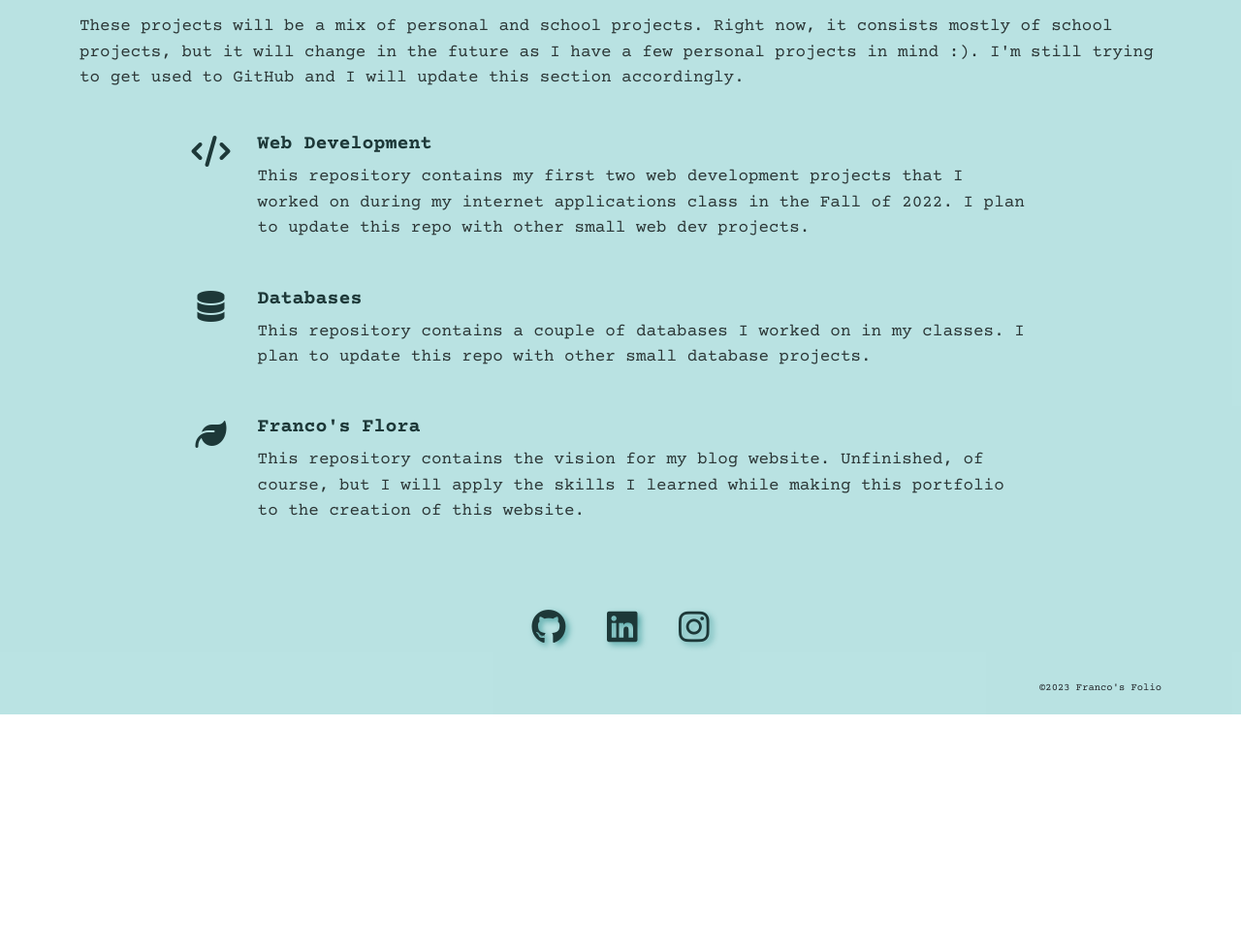
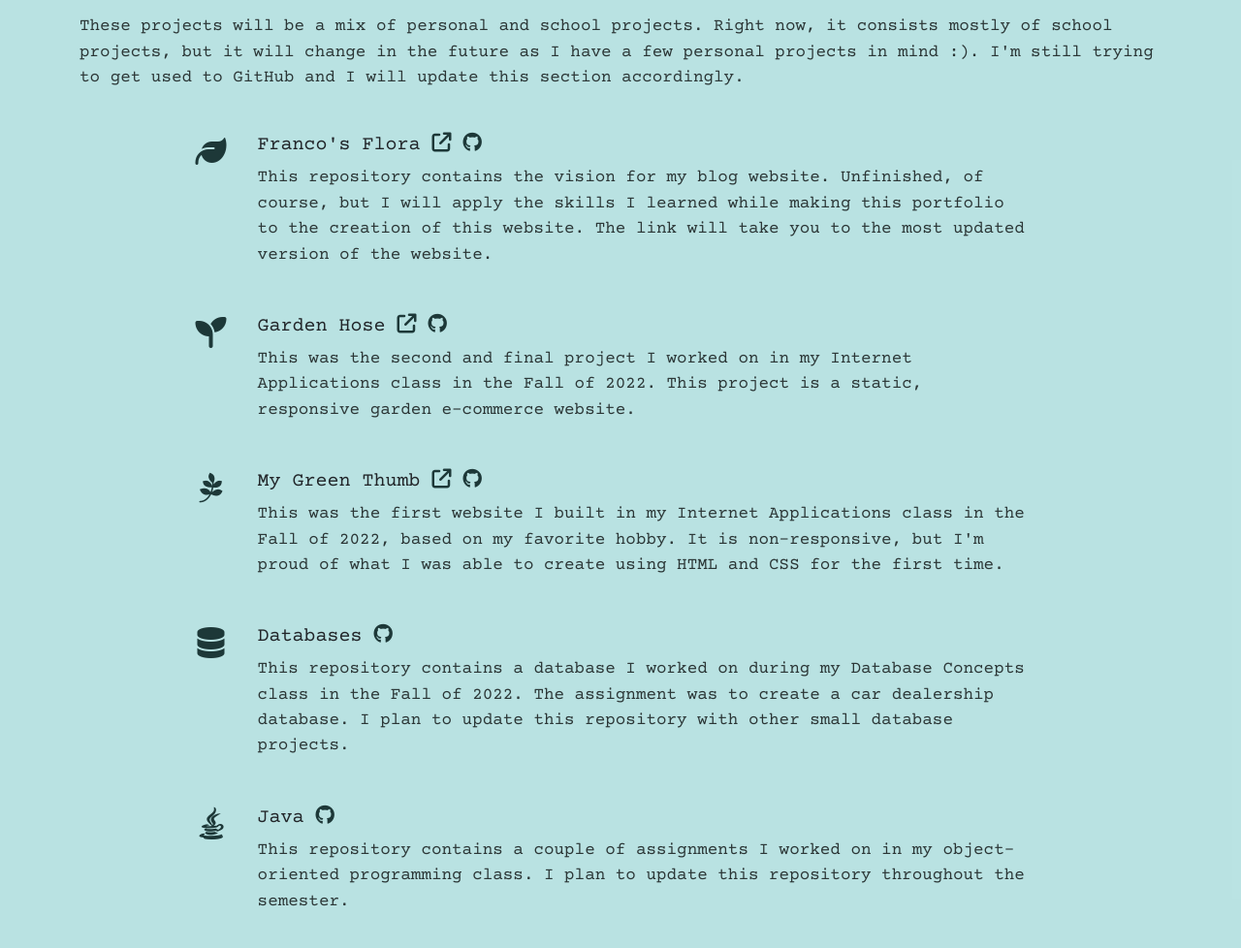
Before and after one commit to alysonfranco/portfolio.html, a website: page index.html in a window 1280 px wide. Shown: the part 1360-2338 px from the top of the page at 97% size. Before the commit the page ends 2097 px from the top, so only its background shows below. Drawn offline with nearby package versions, Linux system fonts and the light colour scheme.

Commit message:
updated list of projects

```diff
--- a/index.html
+++ b/index.html
@@ -137,6 +137,13 @@
                             </div>
                             <i class="symbol fa-brands fa-sass"></i>
                         </li>
+                        <li id="java" class="list-group-item d-flex justify-content-between align-items-center">
+                            <div>
+                                <div class="lead">Java</div>
+                                <span><small class="caption">Beginner</small></span>
+                            </div>
+                            <i class="symbol fa-brands fa-java"></i>
+                        </li>
                     </ul>
                 </div>
             </div>
@@ -160,40 +167,78 @@
             <div id="projects" class="container pb-1">
                 <ul class="fa-ul">
                     <li class="repo">
-                        <span class="fa-li"><i class="fa-solid fa-code"></i></span>
+                        <span class="fa-li"><i class="fa-solid fa-leaf"></i></span>
                         <h5>
-                            <a class="important" href="https://github.com/alysonfranco/Web-Development"
-                                target="_blank">Web Development</a>
+                            Franco's Flora
+                            <span>
+                                <a class="important" href="https://francos-flora.netlify.app/" target="_blank"><i
+                                        class="fa-solid fa-arrow-up-right-from-square"></i></a></i>
+                                <a class="important" href="https://github.com/alysonfranco/francosflora.html"
+                                    target="_blank"><i class="social-icon fa-brands fa-github"></i></a>
+                            </span>
                         </h5>
                         <p>
-                            This repository contains my first two web development projects
-                            that I worked on during my internet applications class in the
-                            Fall of 2022. I plan to update this repo with other small web
-                            dev projects.
+                            This repository contains the vision for my blog website. Unfinished, of course, but I will
+                            apply the skills I learned while making this portfolio to the creation of this website. The
+                            link will take you to the most updated version of the website.
+                        </p>
+                    </li>
+                    <li class="repo">
+                        <span class="fa-li"><i class="fa-solid fa-seedling"></i></i></span>
+                        <h5>
+                            Garden Hose
+                            <span>
+                                <a class="important link" href="https://garden-hose.netlify.app/" target="_blank"><i
+                                        class="fa-solid fa-arrow-up-right-from-square"></i></a></i>
+                                <a class="important" href="https://github.com/alysonfranco/gardenhose.html"
+                                    target="_blank"><i class="social-icon fa-brands fa-github"></i></a>
+                            </span>
+                        </h5>
+                        <p>
+                            This was the second and final project I worked on in my Internet Applications class in the
+                            Fall of 2022. This project is a static, responsive garden e-commerce website.
+                        </p>
+                    </li>
+                    <li class="repo">
+                        <span class="fa-li"><i class="fa-brands fa-pagelines"></i></span>
+                        <h5 class="">
+                            My Green Thumb
+                            <span>
+                                <a class="important link" href="https://mygreenthumb.netlify.app/" target="_blank"><i
+                                        class="fa-solid fa-arrow-up-right-from-square"></i></a></i>
+                                <a class="important" href="https://github.com/alysonfranco/greenthumb.html"
+                                    target="_blank"><i class="social-icon fa-brands fa-github"></i></a>
+                            </span>
+                        </h5>
+                        <p>
+                            This was the first website I built in my Internet Applications class in the Fall of 2022,
+                            based on my favorite hobby. It is non-responsive, but I'm proud of what I was able to create
+                            using HTML and CSS for the first time.
                         </p>
                     </li>
                     <li class="repo">
                         <span class="fa-li"><i class="fa-solid fa-database"></i></span>
                         <h5>
-                            <a class="important" href="https://github.com/alysonfranco/Databases"
-                                target="_blank">Databases</a>
+                            Databases
+                            <span><a class="important" href="https://github.com/alysonfranco" target="_blank"><i
+                                        class="social-icon fa-brands fa-github"></i></a></span>
                         </h5>
                         <p>
-                            This repository contains a couple of databases I worked on in my
-                            classes. I plan to update this repo with other small database
-                            projects.
+                            This repository contains a database I worked on during my Database Concepts class in the
+                            Fall of 2022. The assignment was to create a car dealership database. I plan to update this
+                            repository with other small database projects.
                         </p>
                     </li>
                     <li class="repo">
-                        <span class="fa-li"><i class="fa-solid fa-leaf"></i></span>
+                        <span class="fa-li"><i class="fa-solid fa-brands fa-java"></i></span>
                         <h5>
-                            <a class="important" href="https://github.com/alysonfranco/francosflora.html"
-                                target="_blank">Franco's Flora</a>
+                            Java
+                            <span><a class="important" href="https://github.com/alysonfranco/Java" target="_blank"><i
+                                        class="social-icon fa-brands fa-github"></i></a></span>
                         </h5>
                         <p>
-                            This repository contains the vision for my blog website.
-                            Unfinished, of course, but I will apply the skills I learned
-                            while making this portfolio to the creation of this website.
+                            This repository contains a couple of assignments I worked on in my object-oriented
+                            programming class. I plan to update this repository throughout the semester.
                         </p>
                     </li>
                 </ul>
```
Also changed, not shown: Franco's Folio - Desktop Preview.jpg (added), Franco's Folio - Mobile Preview.jpg (added).
